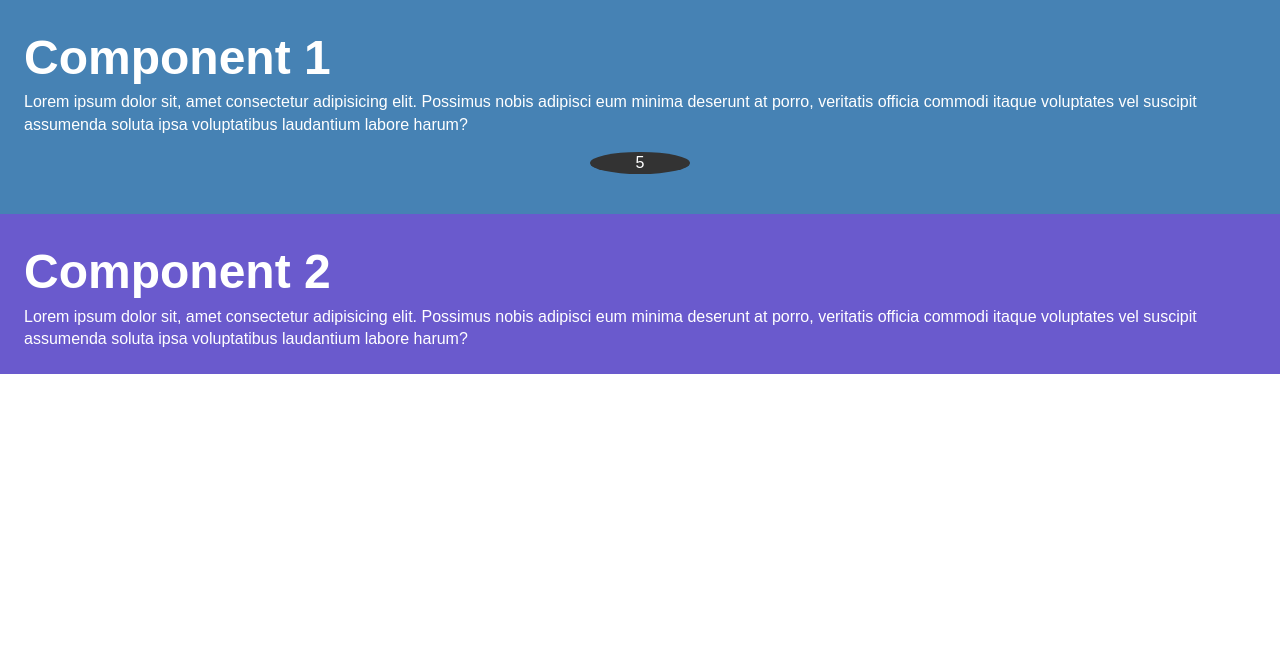
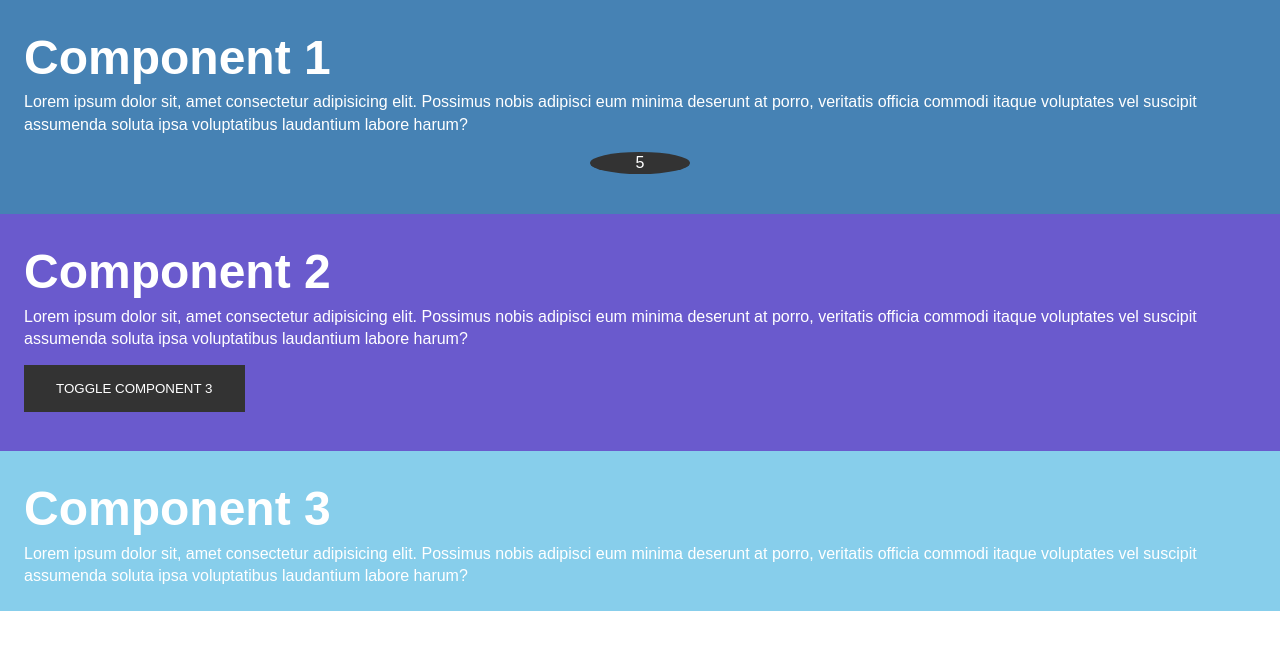
Before and after one commit to ZoeyF75/react-spring-animations, a React (Create React App) app: page / in a window 1280 px wide. Shown: the top 650 px of the page. Built offline with nearby package versions, Linux system fonts and the light colour scheme.

Commit message:
Toggle button added to component2

```diff
--- a/src/App.js
+++ b/src/App.js
@@ -1,19 +1,25 @@
+import React, { Component } from 'react'
 import './App.css';
 import Component1 from './components/Component1';
 import Component2 from './components/Component2';
 import Component3 from './components/Component3';
 
-function App() {
-  const state = {
+class App extends Component {
+  state = {
     showComponent3: false
   }
 
-  return (
-    <div className="App">
-      <Component1 />
-      <Component2 />
-    </div>
-  );
+  toggle = e => console.log(123);
+
+  render() {
+    return (
+      <div className="App">
+        <Component1 />
+        <Component2 toggle={this.toggle} />
+        <Component3 />
+      </div>
+    );
+  }
 }
 
 export default App;
--- a/src/components/Component2.js
+++ b/src/components/Component2.js
@@ -1,4 +1,4 @@
-import React, { Component } from 'react'
+import React, { Component } from 'react';
 import { animated, useSpring } from 'react-spring';
 
 const C2 = ()=> {
@@ -10,7 +10,7 @@ const C2 = ()=> {
 
   return (
     <animated.div style={props}>
-    <div style={c2Style}>
+    <div>
       <h1>Component 2</h1>
         <p>
           Lorem ipsum dolor sit, amet consectetur adipisicing elit. Possimus
@@ -26,7 +26,10 @@ const C2 = ()=> {
 export class Component2 extends Component {
   render() {
     return(
-     <C2 />
+      <div style={c2Style}>
+        <C2 />
+        <button style={btn} onClick={this.props.toggle}>Toggle Component 3</button>
+      </div>
     )
   }
 }
@@ -39,4 +42,13 @@ const c2Style = {
   padding: "1.5rem"
 };
 
+const btn = {
+  background: '#333',
+  color: '#fff',
+  padding: '1rem 2rem',
+  border: 'none',
+  textTransform: 'uppercase',
+  margin: '15px 0'
+};
+
 //rce to create class based component, need to pass child components
```
